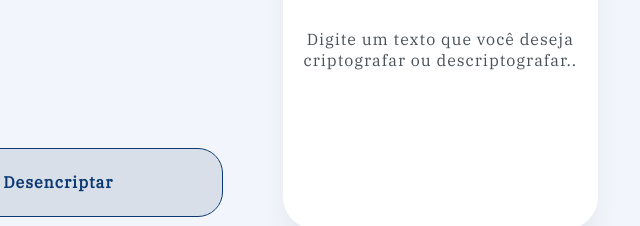
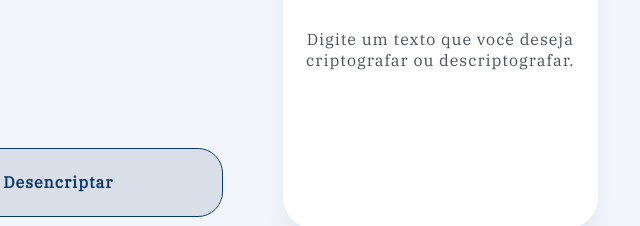
Before and after one commit to Iverson-Rocha/Challenge-Decodificador-de-Texto, a plain HTML site: page index.html in a window 1280 px wide. Shown: the part 499-725 px from the top of the page, 626-1266 px from the left. Drawn offline with nearby package versions, Linux system fonts and the light colour scheme.

Commit message:
Att de text

```diff
--- a/index.html
+++ b/index.html
@@ -35,7 +35,7 @@
             <section class="right" id="rigth">
                 <img id="munheco" class="munheco" src="./img/High quality products 1 1.svg" alt="Nenhuma mensagem encontrada">
                 <textarea id="textoFinal" class="textoFinal" placeholder="Nenhuma mensagem encontrada"></textarea>
-                <p id="textoInfo" class="info">Digite um texto que você deseja criptografar ou descriptografar..</p>
+                <p id="textoInfo" class="info">Digite um texto que você deseja criptografar ou descriptografar.</p>
                 <button class="button__copiar bn_ocultar" id="button__copiar">Copiar</button>
             </section>
         </article>
```
